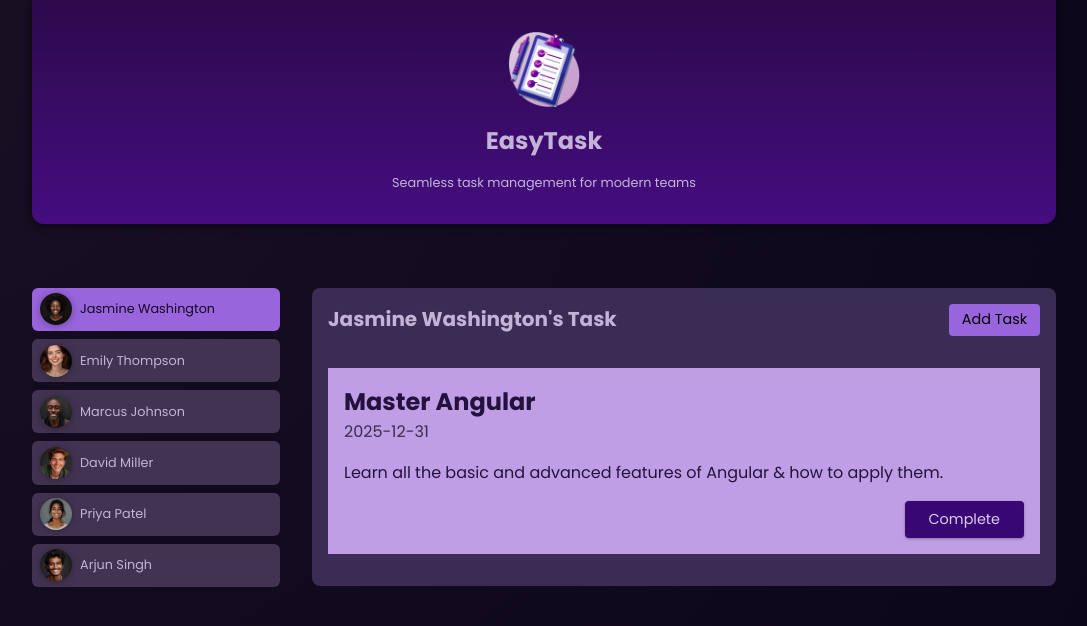
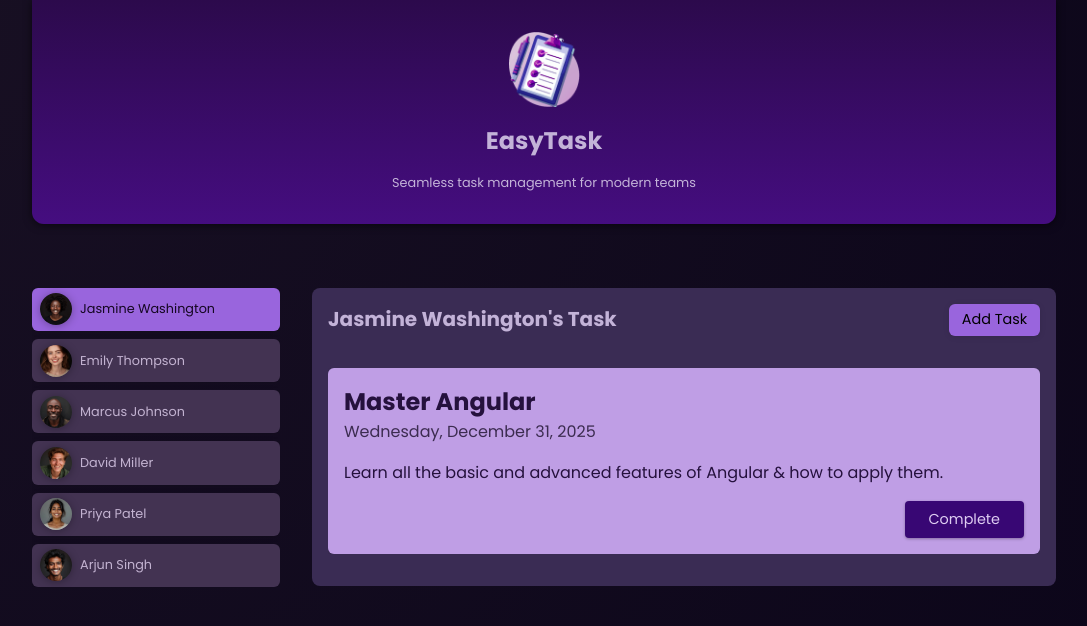
Before and after one commit to arniel-dev/easy-task, an Angular app: page / in a window 1280 px wide. Both pictures are taken after a click on the button "Jasmine Washington". Shown: the top 626 px of the page, without its empty margins (96-1183 px from the left). Built offline with nearby package versions, Linux system fonts and the light colour scheme.

Commit message:
Getting Started with Services

```diff
--- a/src/app/components/tasks-management/task/task.html
+++ b/src/app/components/tasks-management/task/task.html
@@ -1,6 +1,10 @@
-<article>
-  <h2>{{ task.title }}</h2>
-  <time>{{ task.dueDate }}</time>
-  <p>{{ task.summary }}</p>
-  <p class="actions" (click)="onCompleteTask()"><button>Complete</button></p>
-</article>
+<app-card>
+  <article>
+    <h2>{{ task.title }}</h2>
+    <time>{{ task.dueDate | date : "fullDate" }}</time>
+    <p>{{ task.summary }}</p>
+    <p class="actions" (click)="onCompleteTask()">
+      <button>Complete</button>
+    </p>
+  </article>
+</app-card>
--- a/src/app/components/tasks-management/task/task.ts
+++ b/src/app/components/tasks-management/task/task.ts
@@ -1,9 +1,11 @@
 import { Component, EventEmitter, Input, Output } from '@angular/core';
 import { type Task } from '../tasks.model';
+import { Card } from '../../../shared/card/card';
+import { DatePipe } from '@angular/common';
 
 @Component({
   selector: 'app-task',
-  imports: [],
+  imports: [Card, DatePipe],
   templateUrl: './task.html',
   styleUrl: './task.css',
 })
--- a/src/app/components/tasks-management/tasks-management.html
+++ b/src/app/components/tasks-management/tasks-management.html
@@ -4,7 +4,9 @@
   <header>
     <h2>{{ name }}'s Task</h2>
     <menu>
-      <button (click)="onStartNewTask()">Add Task</button>
+      <app-card>
+        <button (click)="onStartNewTask()">Add Task</button>
+      </app-card>
     </menu>
   </header>
   @if (isAddingTask) {
--- a/src/app/components/tasks-management/tasks-management.ts
+++ b/src/app/components/tasks-management/tasks-management.ts
@@ -3,9 +3,10 @@ import { dummyTasks } from '../../dummy-tasks';
 import { TaskComponent } from './task/task';
 import { NewTaskData, type Task } from './tasks.model';
 import { NewTask } from './new-task/new-task';
+import { Card } from '../../shared/card/card';
 @Component({
   selector: 'app-tasks-management',
-  imports: [TaskComponent, NewTask],
+  imports: [TaskComponent, NewTask, Card],
   templateUrl: './tasks-management.html',
   styleUrl: './tasks-management.css',
 })
--- a/src/app/components/user/user.css
+++ b/src/app/components/user/user.css
@@ -1,9 +1,3 @@
-div {
-  border-radius: 6px;
-  box-shadow: 0 1px 6px rgba(0, 0, 0, 0.1);
-  overflow: hidden;
-}
-
 button {
   display: flex;
   align-items: center;
--- a/src/app/components/user/user.html
+++ b/src/app/components/user/user.html
@@ -1,6 +1,6 @@
-<div>
+<app-card>
   <button [class.active]="selected" (click)="onSelectedUser()">
     <img [src]="imagePath()" [alt]="user.name" />
     <span>{{ user.name }}</span>
   </button>
-</div>
+</app-card>
--- a/src/app/components/user/user.ts
+++ b/src/app/components/user/user.ts
@@ -6,10 +6,11 @@ import {
   Output,
 } from '@angular/core';
 import { type User } from './user.model';
+import { Card } from '../../shared/card/card';
 
 @Component({
   selector: 'app-user',
-  imports: [],
+  imports: [Card],
   templateUrl: './user.html',
   styleUrl: './user.css',
 })
--- /dev/null
+++ b/src/app/shared/card/card.css
@@ -0,0 +1,5 @@
+div {
+  border-radius: 6px;
+  box-shadow: 0 1px 6px rgba(0, 0, 0, 0.1);
+  overflow: hidden;
+}
--- /dev/null
+++ b/src/app/shared/card/card.html
@@ -0,0 +1,3 @@
+<div>
+  <ng-content />
+</div>
```
Also changed, not shown: src/app/shared/card/card.ts (added, +11 -0 lines), 1 other file (tests, documents, lock files or other folders).
